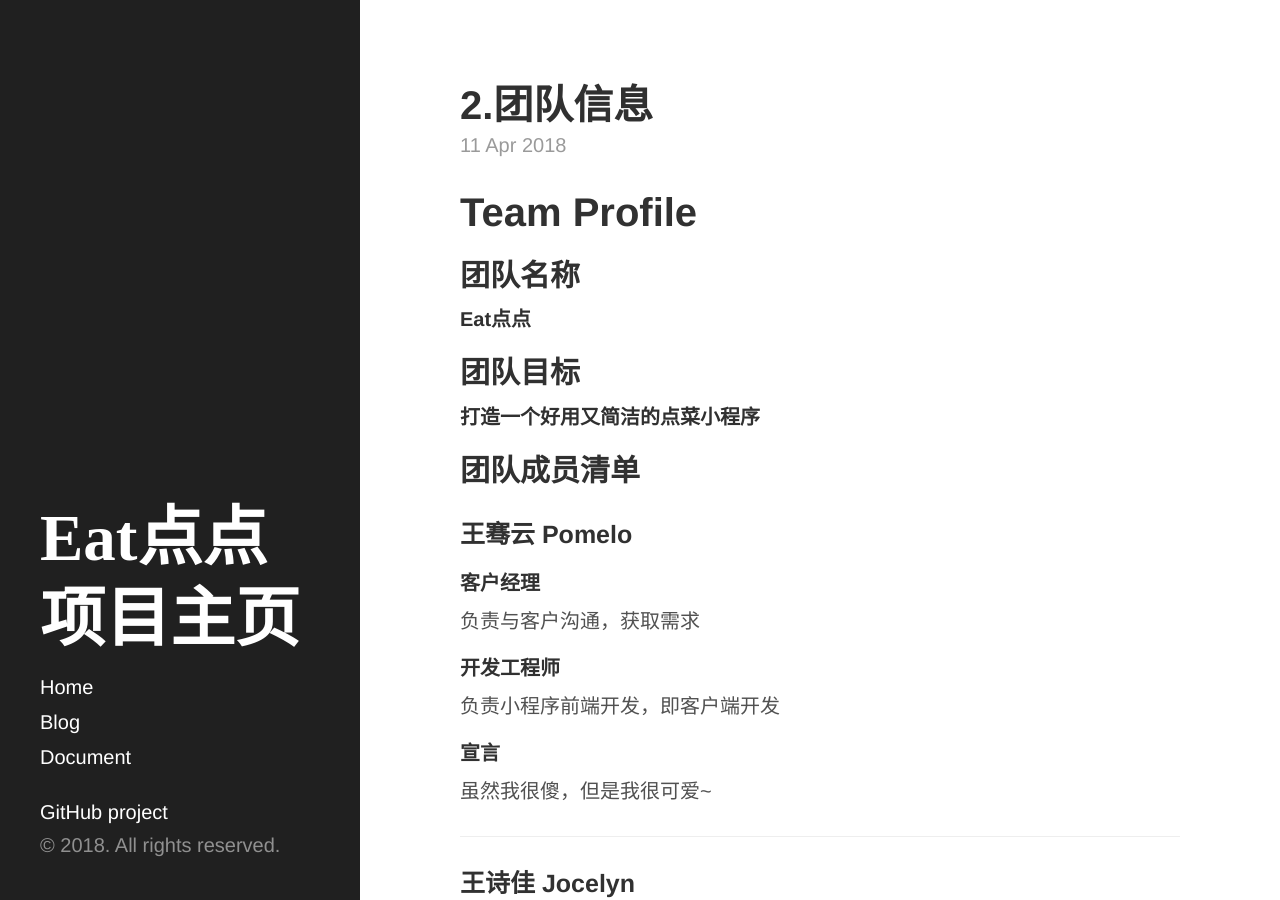
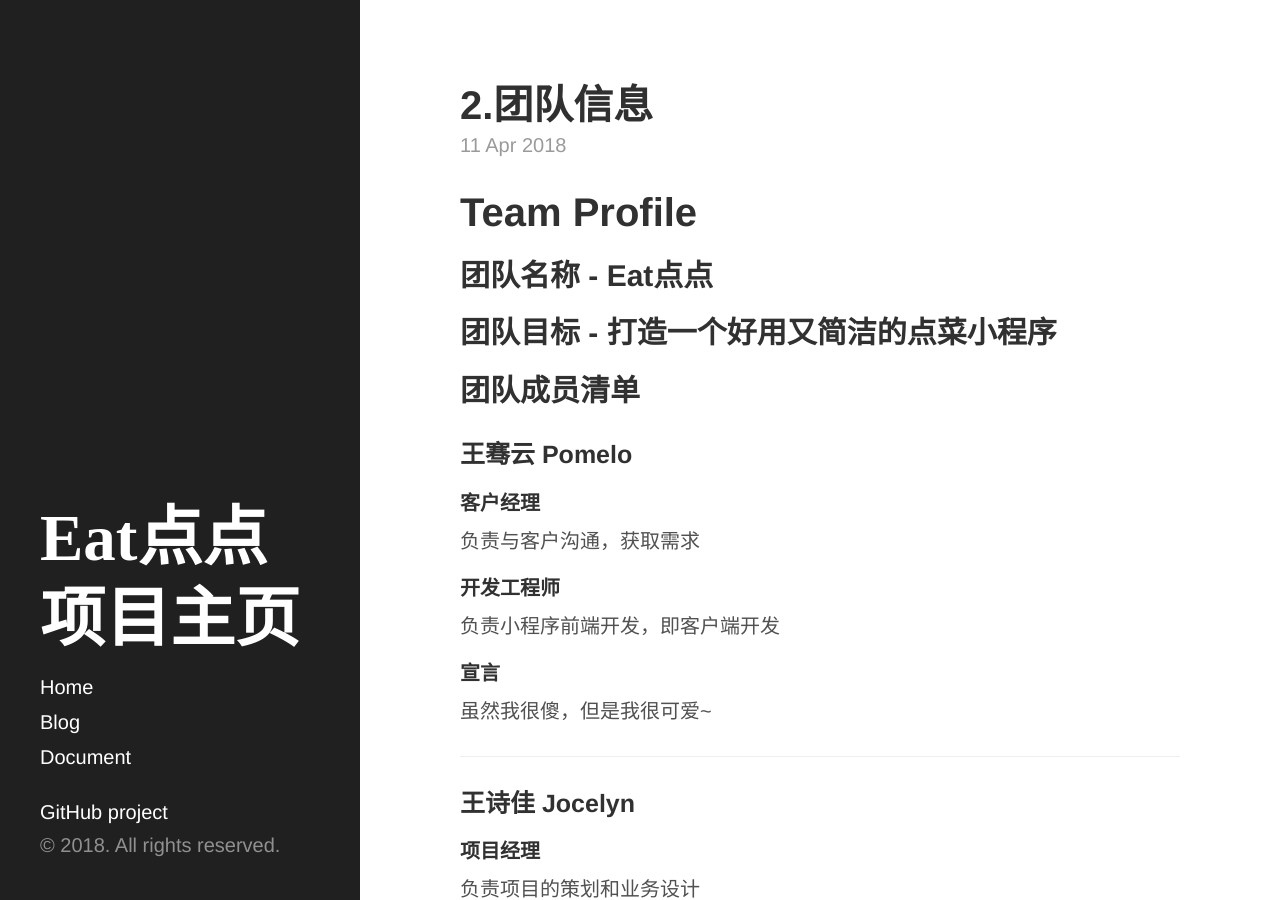
Before and after one commit to ChickenDinner8/ChickenDinner8.github.io, a Jekyll site: the page built from _posts/2018-04-11-team_profile.md, in a window 1280 px wide and 900 px high. Built offline with Jekyll 4.4.1, drawn with Linux system fonts in a browser that asks for light colours.

```diff
--- a/_posts/2018-04-11-team_profile.md
+++ b/_posts/2018-04-11-team_profile.md
@@ -6,13 +6,9 @@ tags: document
 
 # Team Profile
 
-## 团队名称
+## 团队名称 - Eat点点
 
-**Eat点点**
-
-## 团队目标
-
-**打造一个好用又简洁的点菜小程序**
+## 团队目标 - 打造一个好用又简洁的点菜小程序
 
 ## 团队成员清单
 
```
